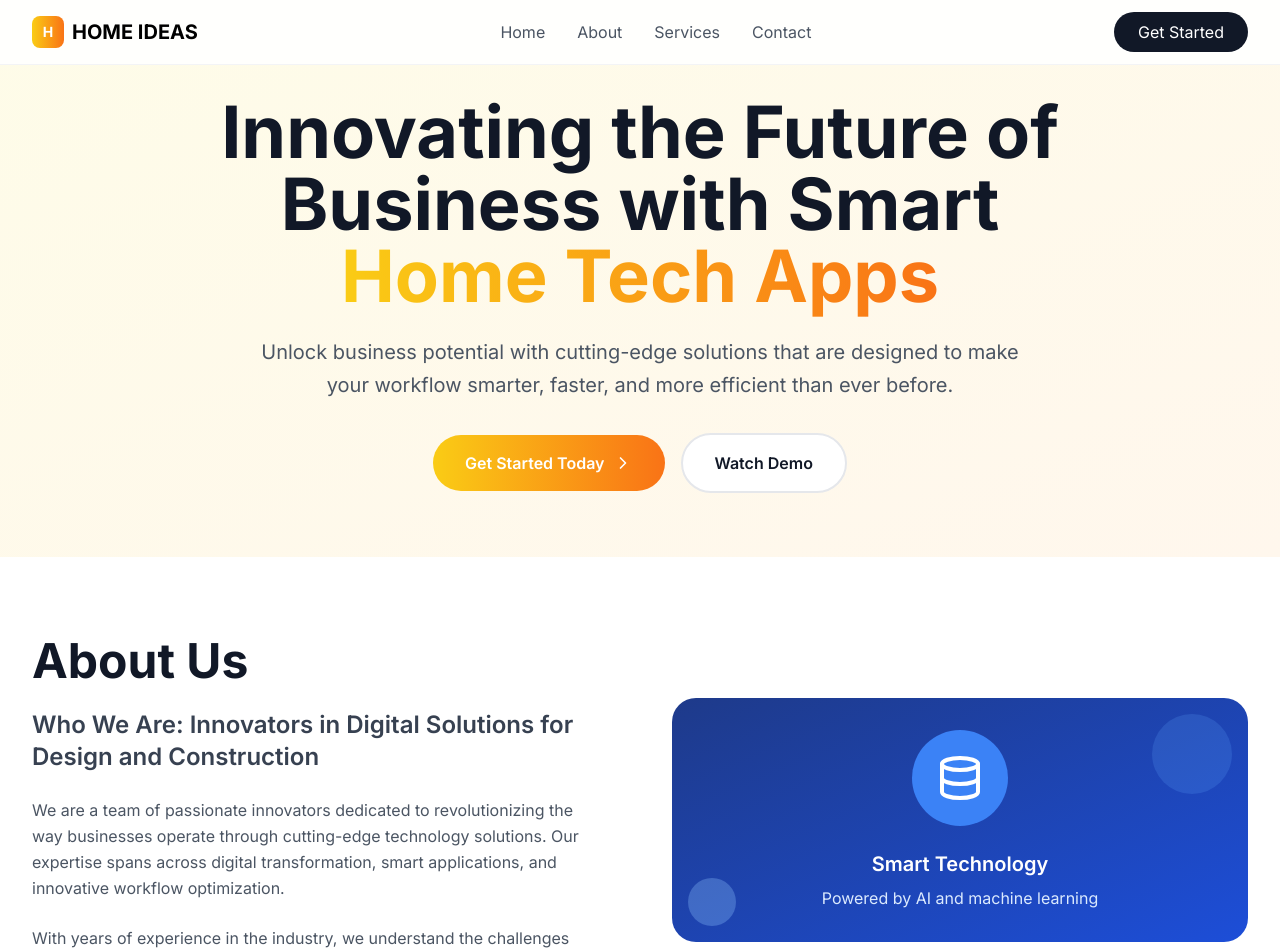
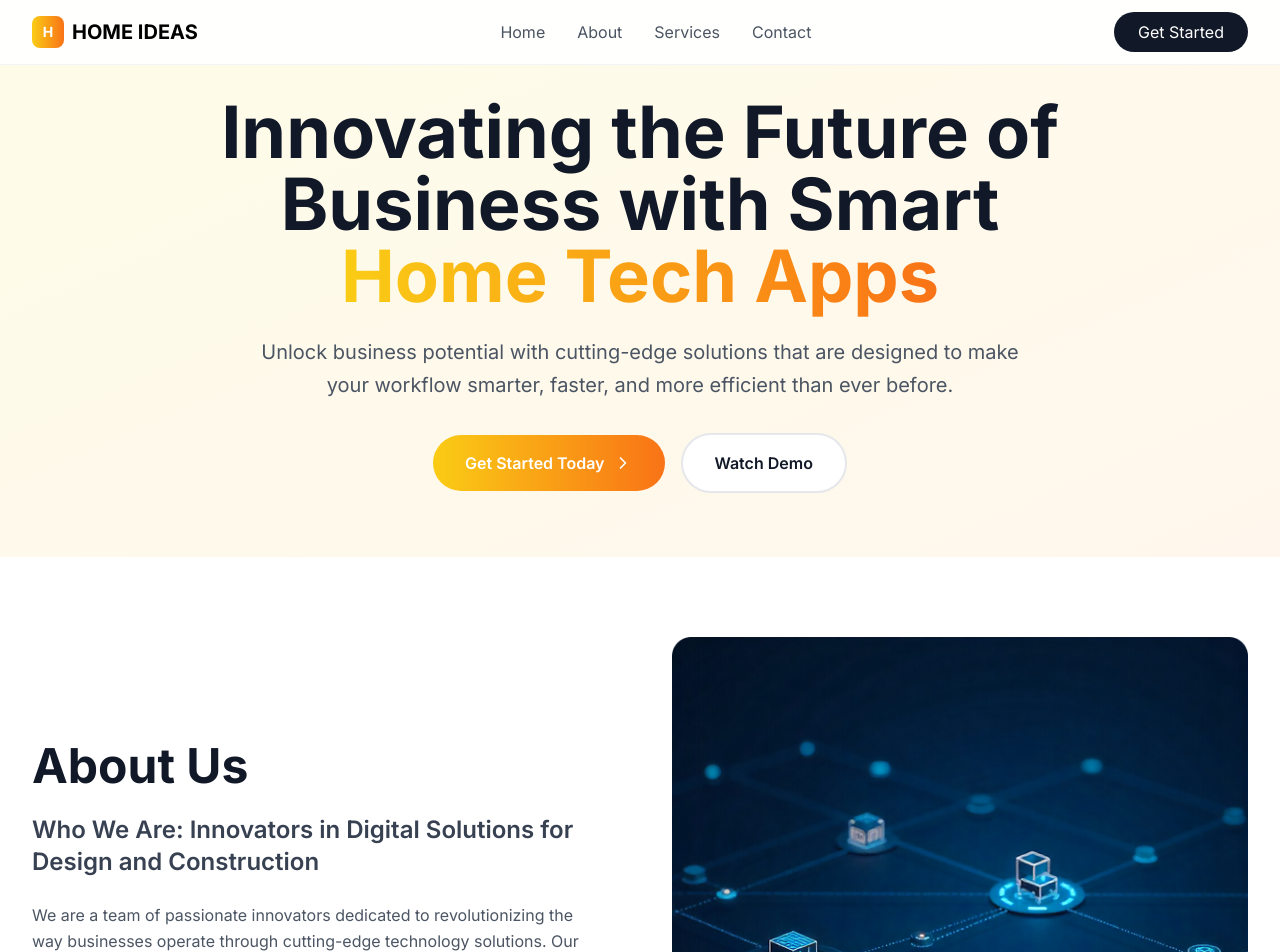
Before and after one commit to Sanjayuiux/homeideas, a Next.js app: page / in a window 1280 px wide. Shown: the top 952 px of the page. Built offline with nearby package versions, Linux system fonts and the light colour scheme.

Commit message:
update image url for about us section

```diff
--- a/src/app/page.tsx
+++ b/src/app/page.tsx
@@ -87,17 +87,7 @@ export default function HomePage() {
                 </p>
               </div>
               <div className="relative">
-                <div className="bg-gradient-to-br from-blue-900 to-blue-700 rounded-3xl p-8 relative overflow-hidden">
-                  <div className="absolute top-4 right-4 w-20 h-20 bg-blue-400 rounded-full opacity-20"></div>
-                  <div className="absolute bottom-4 left-4 w-12 h-12 bg-blue-300 rounded-full opacity-30"></div>
-                  <div className="text-center text-white">
-                    <div className="w-24 h-24 bg-blue-500 rounded-full mx-auto mb-6 flex items-center justify-center">
-                      <Database className="w-12 h-12" />
-                    </div>
-                    <h4 className="text-xl font-semibold mb-2">Smart Technology</h4>
-                    <p className="text-blue-100">Powered by AI and machine learning</p>
-                  </div>
-                </div>
+                <img src='/assets/images/About_us.jpg'/>
               </div>
             </div>
           </div>
```
